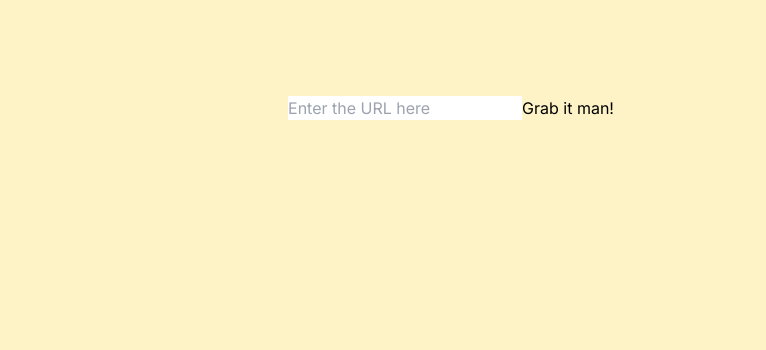
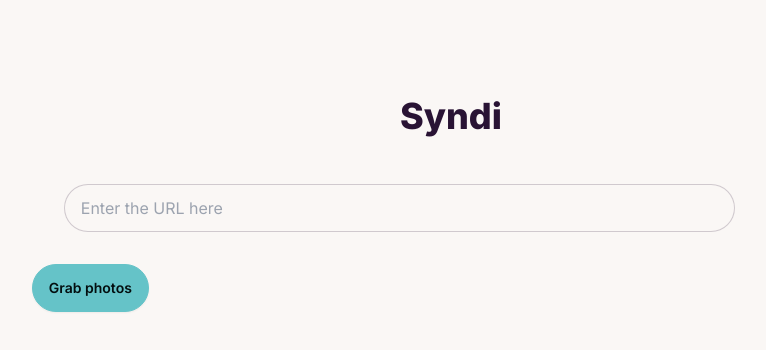
Before and after one commit to danielgallas/syndi, a Next.js app: page / in a window 1280 px wide. Shown: the top 350 px of the page, without its empty margins (189-955 px from the left). Built offline with nearby package versions, Linux system fonts and the light colour scheme.

Commit message:
implements daisyUI; gets rid of inefficiencies

```diff
--- a/package.json
+++ b/package.json
@@ -20,6 +20,7 @@
     "@types/react": "^18",
     "@types/react-dom": "^18",
     "autoprefixer": "^10.0.1",
+    "daisyui": "^4.4.2",
     "eslint": "^8",
     "eslint-config-next": "14.0.1",
     "postcss": "^8",
--- a/src/app/display/page.tsx
+++ b/src/app/display/page.tsx
@@ -1,6 +1,5 @@
 
 import puppeteer from "puppeteer";
-import SendEmail from "@/components/SendEmail";
 
 interface DisplayProps {
     searchParams: { query: string }
@@ -64,9 +63,11 @@ export default async function Display({ searchParams: { query } }: DisplayProps)
     const email = "mailto:" + myEmail + "?subject=BBC News Brasil: " + bbcData[0].headline + "&BCC=" + bccEmails + "&body=" + urlString + bodyEmail;
 
     return (
-        <main className="flex min-h-screen flex-col items-center p-24">
-            <div>
-                <SendEmail data={email} newData={bbcDataJson} />
+        <main className="flex flex-col items-center p-24">
+            <h1 className="text-4xl font-extrabold">Syndi</h1>
+            <div className="w-4/5 p-4 m-4">
+                <div className='p-4 m-3 btn btn-primary'><a href={email}>Click me to e-mail</a></div>
+                <div className='p-4 m-3 btn btn-primary'><a href={"/display/photos?query=" + bbcDataJson}>Just photos</a></div>
             </div>
         </main>
     )
--- a/src/app/layout.tsx
+++ b/src/app/layout.tsx
@@ -5,8 +5,8 @@ import './globals.css'
 const inter = Inter({ subsets: ['latin'] })
 
 export const metadata: Metadata = {
-  title: 'Create Next App',
-  description: 'Generated by create next app',
+  title: 'Syndi',
+  description: 'Send stories, pictures and credits via e-mail',
 }
 
 export default function RootLayout({
@@ -15,7 +15,7 @@ export default function RootLayout({
   children: React.ReactNode
 }) {
   return (
-    <html lang="en">
+    <html lang="en" data-theme="cupcake">
       <body className={inter.className}>{children}</body>
     </html>
   )
--- a/src/app/page.tsx
+++ b/src/app/page.tsx
@@ -1,27 +1,26 @@
-import GrabData from "@/components/GrabData";
 import SubmitButton from "@/components/SubmitButton";
-import Link from "next/link";
 import { redirect } from "next/navigation";
 
-let url2: string = "https://www.bbc.com/portuguese/articles/crgp02rn077o";
+let url: string = "https://www.bbc.com/portuguese/articles/crgp02rn077o";
 
 export default function Home() {
 
   async function getUrl(formData: FormData) {
     "use server";
-    url2 = formData.get("siteUrl")?.toString() || "";
-    if (url2) {
-      redirect("/display?query=" + url2)
+    url = formData.get("siteUrl")?.toString() || "";
+    if (url) {
+      redirect("/display?query=" + url)
     }
   }
 
 
   return (
-    <main className="flex min-h-screen flex-col items-center p-24 bg-amber-100">
-      <div>
+    <main className="flex flex-col items-center p-24">
+      <h1 className="text-4xl font-extrabold">Syndi</h1>
+      <div className="w-4/5 p-4">
         <form action={getUrl}>
-          <input name='siteUrl' placeholder='Enter the URL here' />
-          <SubmitButton>Grab it man!</SubmitButton>
+          <input name='siteUrl' placeholder='Enter the URL here' className="input input-bordered w-4/5 m-8" />
+          <SubmitButton className="btn btn-primary">Grab photos</SubmitButton>
         </form>
       </div>
     </main>
--- a/src/components/GrabData.tsx
+++ /dev/null
@@ -1,82 +0,0 @@
-"use server";
-import puppeteer from 'puppeteer';
-
-
-interface GrabDataProps {
-    urlInput: string;
-}
-
-export default async function GrabData(prop: GrabDataProps) {
-
-    // const browser = await puppeteer.connect({
-    //     browserWSEndpoint: `wss://chrome.browserless.io?token=${process.env.BLESS_TOKEN}`,
-    // })
-
-
-    const browser = await puppeteer.launch({
-        headless: "new",
-        // `headless: true` (default) enables old Headless;
-        // `headless: 'new'` enables new Headless;
-        // `headless: false` enables “headful” mode.
-    });
-
-    const url = prop.urlInput;
-
-    const page = await browser.newPage();
-    await page.goto(url, {
-        waitUntil: "networkidle0",
-    });
-
-    await page.click(".bbc-1wfjd8u");
-    await page.click(".bbc-1wfjd8u");
-
-    const bbcData = await page.evaluate(() => {
-        const headline: any = document.querySelector(".bbc-14gqcmb")?.textContent;
-        const allImagesDiv: any = Array.from(document.querySelectorAll(".bbc-fa0wmp .bbc-1qn0xuy"));
-        const allImages = allImagesDiv.map((item: any) => {
-            const img = item.querySelector(":scope > div > picture > img");
-            const credit: any = item.querySelector(":scope > div > p > span:nth-child(2)")?.textContent || "BBC";
-            const imgSrc = img.getAttribute("src");
-            const urlBegin: string = "https://ichef.bbci.co.uk/news/800";
-            const urlEnd: string = imgSrc.slice(urlBegin.length);
-            const urlFinal: string = urlBegin + urlEnd;
-            return { urlFinal, credit, headline };
-        })
-
-        return allImages;
-    })
-    await browser.close();
-
-    console.log(bbcData)
-
-    const bodyCredits = bbcData.map((item: any, index: any) => {
-        const thisPhoto = 1 + index;
-        return (`${thisPhoto}. ${item.credit}%0D%0A`)
-    });
-
-    const bodyNoCommas = bodyCredits.toString().replaceAll(",", "");
-
-    const bodyEmail = "Crédito das fotos:%0D%0A" + bodyNoCommas;
-
-    const urlString = url.toString() + "%0D%0A%0D%0A%0D%0A"
-
-    const myEmail = process.env.MY_EMAIL;
-
-    const bccEmails = process.env.BCC_EMAILS;
-
-    const email = "mailto:" + myEmail + "?subject=BBC News Brasil: " + bbcData[0].headline + "&BCC=" + bccEmails + "&body=" + urlString + bodyEmail;
-
-    localStorage.setItem("testing", "DANIELAO");
-
-    return (
-        <div className='p-1'>
-            {/* {bbcData.map((item: any, index: number) => {
-                return (
-                    <p className='mt-3' key={index}><img src={item.urlFinal} alt={item.credit} /></p>)
-            })} */}
-            <p className='mb-7'><a href={email}>Click me to e-mail</a></p>
-            <p className='mb-7'><a href={"/display/photos?query=" + url}>Just photos</a></p>
-        </div>
-    )
-
-}
--- a/src/components/SendEmail.tsx
+++ /dev/null
@@ -1,14 +0,0 @@
-interface SendEmailProps {
-    data: string;
-    newData: string;
-}
-
-export default function SendEmail({ data, newData }: SendEmailProps) {
-
-    return (
-        <div>
-            <p className='mb-7'><a href={data}>Click me to e-mail</a></p>
-            <p className='mb-7'><a href={"/display/photos?query=" + newData}>Just photos</a></p>
-        </div>
-    )
-}
--- a/tailwind.config.ts
+++ b/tailwind.config.ts
@@ -1,20 +1,23 @@
-import type { Config } from 'tailwindcss'
+import type { Config } from "tailwindcss";
 
 const config: Config = {
   content: [
-    './src/pages/**/*.{js,ts,jsx,tsx,mdx}',
-    './src/components/**/*.{js,ts,jsx,tsx,mdx}',
-    './src/app/**/*.{js,ts,jsx,tsx,mdx}',
+    "./src/pages/**/*.{js,ts,jsx,tsx,mdx}",
+    "./src/components/**/*.{js,ts,jsx,tsx,mdx}",
+    "./src/app/**/*.{js,ts,jsx,tsx,mdx}",
   ],
   theme: {
     extend: {
       backgroundImage: {
-        'gradient-radial': 'radial-gradient(var(--tw-gradient-stops))',
-        'gradient-conic':
-          'conic-gradient(from 180deg at 50% 50%, var(--tw-gradient-stops))',
+        "gradient-radial": "radial-gradient(var(--tw-gradient-stops))",
+        "gradient-conic":
+          "conic-gradient(from 180deg at 50% 50%, var(--tw-gradient-stops))",
       },
     },
   },
-  plugins: [],
-}
-export default config
+  plugins: [require("daisyui")],
+  daisyui: {
+    themes: ["light", "dark", "cupcake"],
+  },
+};
+export default config;
```
Also changed, not shown: 1 other file (tests, documents, lock files or other folders).
